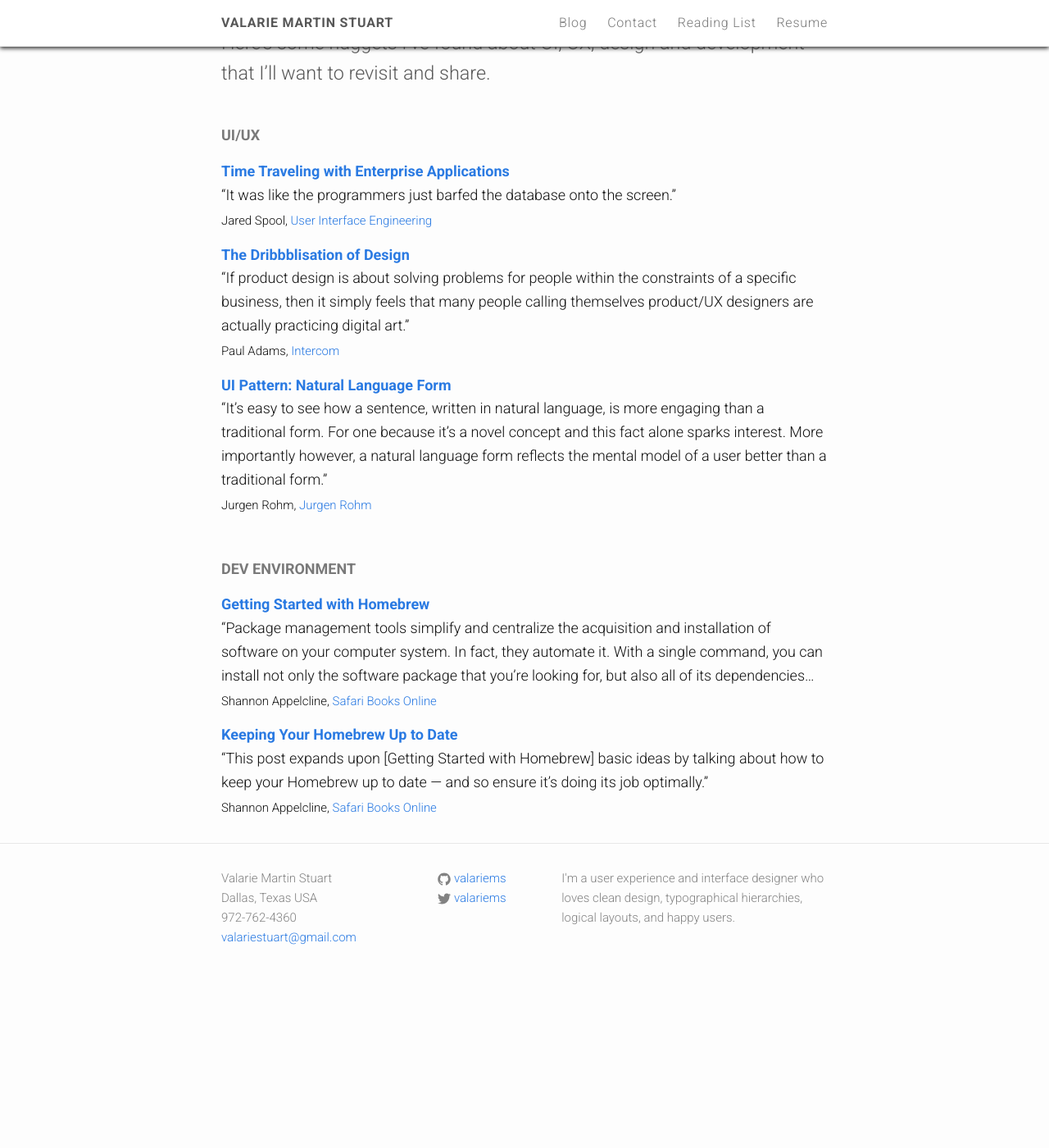
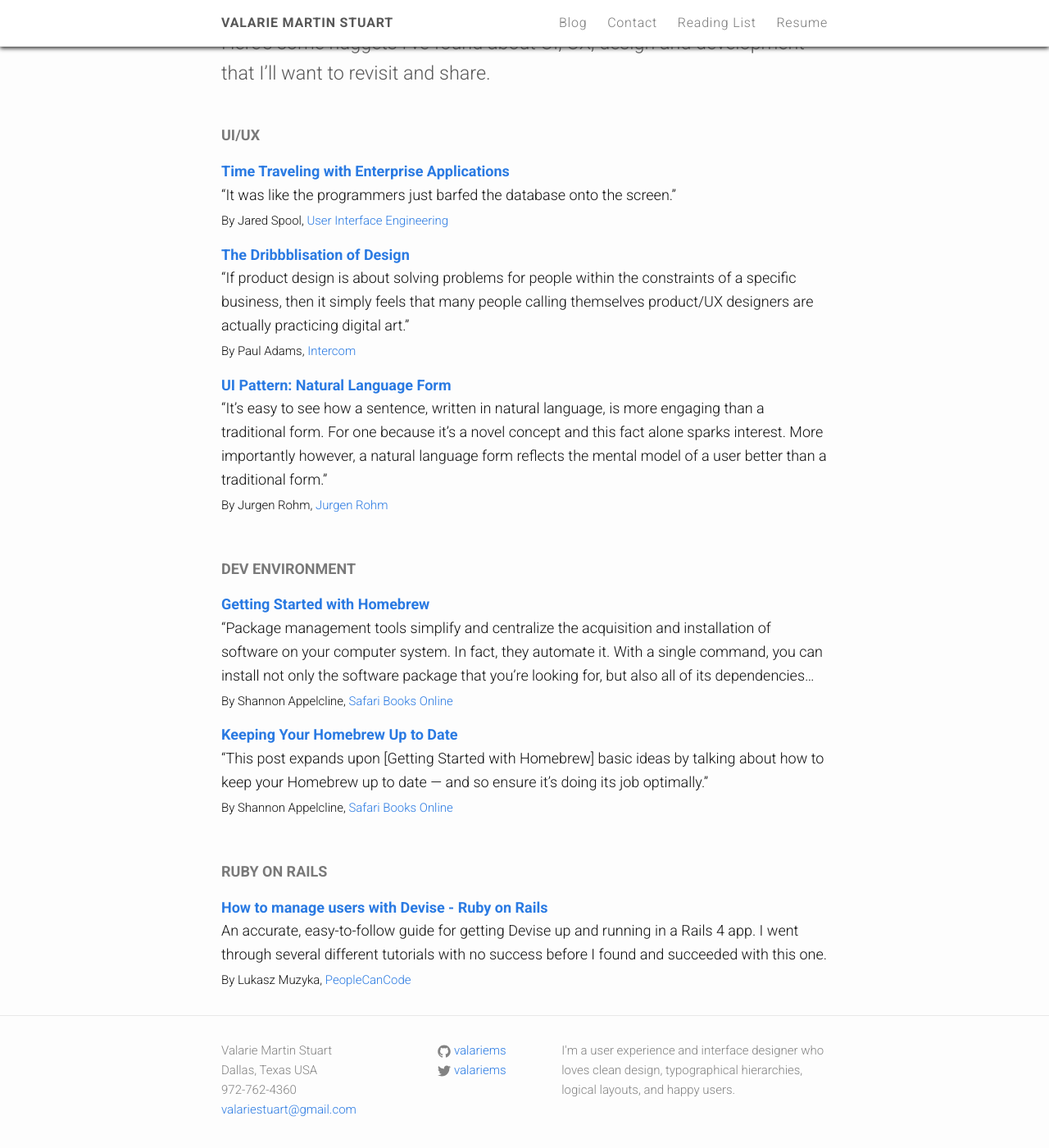
Before and after one commit to valariems/valariems.github.io, a Jekyll site: the page built from reading-list.md, in a window 1280 px wide and 1400 px high, scrolled down 373 px. Shown: the whole window at 82% size. Built offline with Jekyll 4.4.1, drawn with Linux system fonts in a browser that asks for light colours; nearby versions of some CDN libraries; before the commit the page ends 1578 px from its top, so only the background shows below that.

Commit message:
Reading: add devise tutorial.

```diff
--- a/reading-list.md
+++ b/reading-list.md
@@ -15,7 +15,7 @@
 
 "It was like the programmers just barfed the database onto the screen."
 
-#####Jared Spool, [User Interface Engineering](https://www.uie.com/ "User Interface Engineering")
+#####By Jared Spool, [User Interface Engineering](https://www.uie.com/ "User Interface Engineering")
 
 
 
@@ -23,7 +23,7 @@
 
 "If product design is about solving problems for people within the constraints of a specific business, then it simply feels that many people calling themselves product/UX designers are actually practicing digital art."
 
-#####Paul Adams, [Intercom](https://www.intercom.io/ "Intercom")
+#####By Paul Adams, [Intercom](https://www.intercom.io/ "Intercom")
 
 
 
@@ -31,7 +31,7 @@
 
 "It’s easy to see how a sentence, written in natural language, is more engaging than a traditional form. For one because it’s a novel concept and this fact alone sparks interest. More importantly however, a natural language form reflects the mental model of a user better than a traditional form."
 
-#####Jurgen Rohm, [Jurgen Rohm](http://www.jroehm.com/ "Jurgen Rohm")
+#####By Jurgen Rohm, [Jurgen Rohm](http://www.jroehm.com/ "Jurgen Rohm")
 
 
 
@@ -40,9 +40,18 @@
 ###[Getting Started with Homebrew](https://www.safaribooksonline.com/blog/2014/03/03/homebrew/ "Getting Started with Homebrew")
 "Package management tools simplify and centralize the acquisition and installation of software on your computer system. In fact, they automate it. With a single command, you can install not only the software package that you’re looking for, but also all of its dependencies...
 
-#####Shannon Appelcline, [Safari Books Online](https://www.safaribooksonline.com/blog/ "Safari Books Online")
+#####By Shannon Appelcline, [Safari Books Online](https://www.safaribooksonline.com/blog/ "Safari Books Online")
 
 ###[Keeping Your Homebrew Up to Date](https://www.safaribooksonline.com/blog/2014/03/18/keeping-homebrew-date/ "Keeping Your Homebrew Up to Date")
 "This post expands upon [Getting Started with Homebrew] basic ideas by talking about how to keep your Homebrew up to date — and so ensure it’s doing its job optimally."
 
-#####Shannon Appelcline, [Safari Books Online](https://www.safaribooksonline.com/blog/ "Safari Books Online")
+#####By Shannon Appelcline, [Safari Books Online](https://www.safaribooksonline.com/blog/ "Safari Books Online")
+
+
+
+##Ruby on Rails
+
+###[How to manage users with Devise - Ruby on Rails](http://www.peoplecancode.com/tutorials/how-to-manage-users-with-devise-ruby-on-rails "How to manage users with Devise - Ruby on Rails")
+An accurate, easy-to-follow guide for getting Devise up and running in a Rails 4 app. I went through several different tutorials with no success before I found and succeeded with this one.
+
+#####By Lukasz Muzyka, [PeopleCanCode](http://www.peoplecancode.com/ "PeopleCanCode")
```
